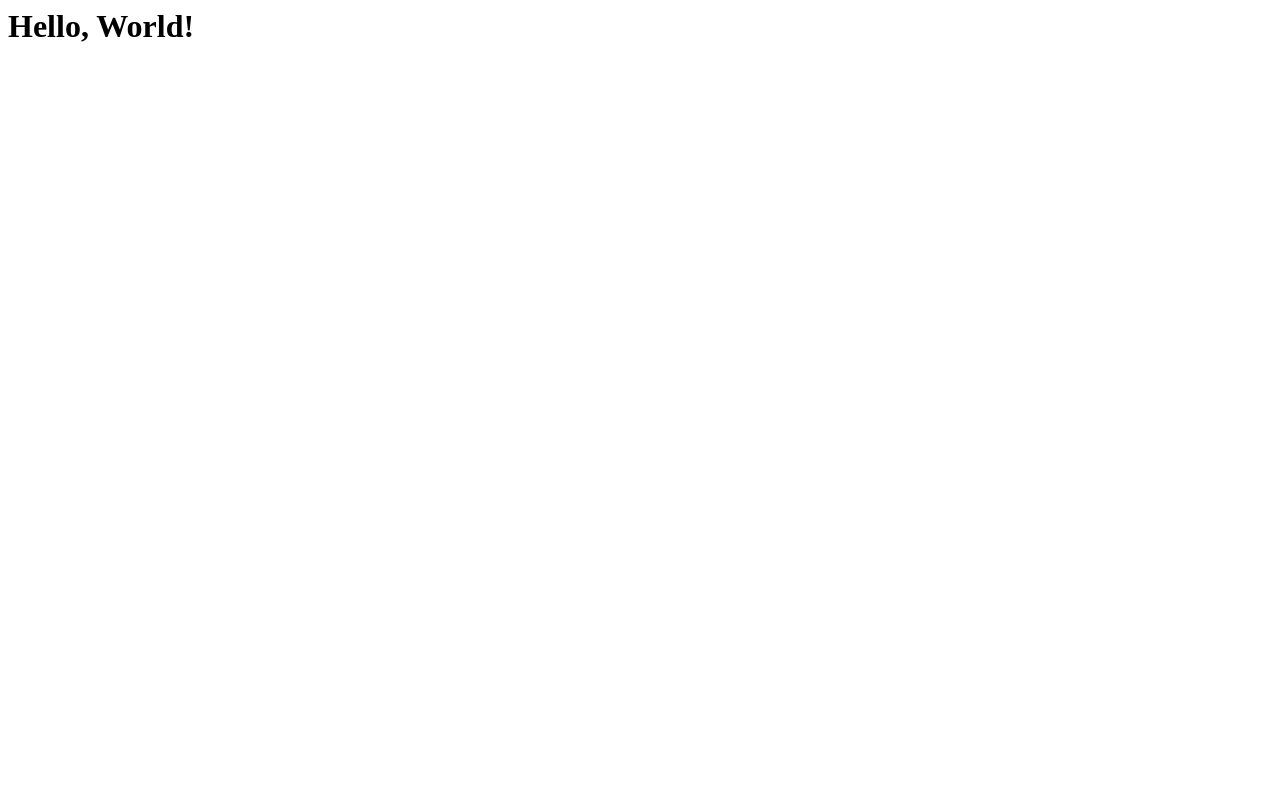
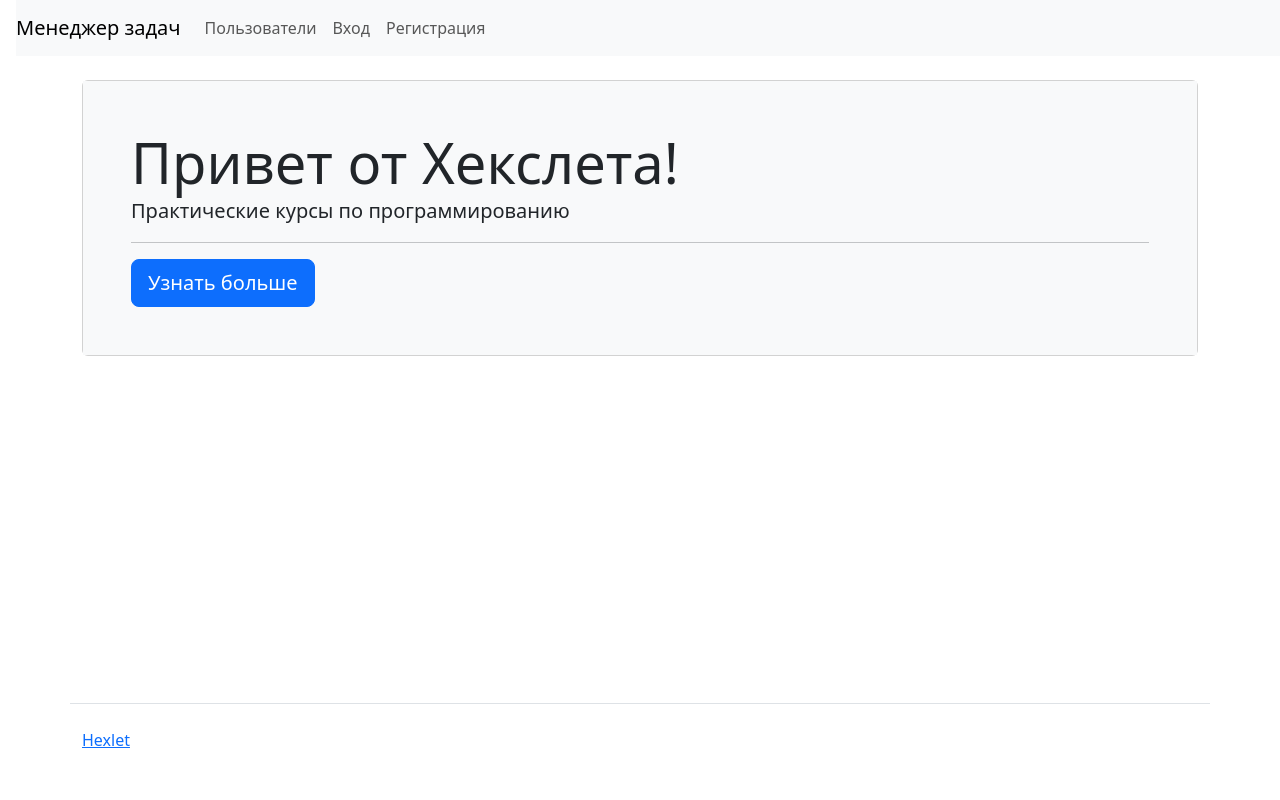
Before and after one commit to Blind-Beast/python-project-52, a Django app: page / in a window 1280 px wide. Before the commit the page is almost empty. Run offline with Django 5.2, Linux system fonts and the light colour scheme.

Commit message:
add base.html

```diff
--- a/pyproject.toml
+++ b/pyproject.toml
@@ -7,6 +7,7 @@ requires-python = ">=3.12"
 dependencies = [
     "dj-database-url>=3.0.1",
     "django==5.2.4",
+    "django-bootstrap5>=25.2",
     "gunicorn>=23.0.0",
     "psycopg2-binary>=2.9.10",
 ]
--- /dev/null
+++ b/task_manager/templates/base.html
@@ -0,0 +1,55 @@
+<!DOCTYPE html>
+<html lang="en">
+
+<head>
+    <meta charset="UTF-8">
+    <meta name="viewport" content="width=device-width, initial-scale=1, shrink-to-fit=no">
+    <meta name="description" content="Fourth project for Hexlet.io">
+    <link href="https://cdn.jsdelivr.net/npm/bootstrap@5.3.6/dist/css/bootstrap.min.css" rel="stylesheet"
+        integrity="sha384-4Q6Gf2aSP4eDXB8Miphtr37CMZZQ5oXLH2yaXMJ2w8e2ZtHTl7GptT4jmndRuHDT" crossorigin="anonymous">
+    <script src="https://cdn.jsdelivr.net/npm/bootstrap@5.3.6/dist/js/bootstrap.bundle.min.js"
+        integrity="sha384-j1CDi7MgGQ12Z7Qab0qlWQ/Qqz24Gc6BM0thvEMVjHnfYGF0rmFCozFSxQBxwHKO"
+        crossorigin="anonymous"></script>
+    <title>Менеджер задач Hexlet</title>
+</head>
+
+<body class="d-flex flex-column min-vh-100">
+    <nav class="navbar navbar-expand-lg navbar-light bg-light ms-3">
+        <a class="navbar-brand" href="#">Менеджер задач</a>
+        <button class="navbar-toggler" data-bs-toggle="collapse" data-bs-target="#navbarToggleExternalContent">
+            <span class="navbar-toggler-icon"></span>
+        </button>
+        <div class="collapse navbar-collapse" id="navbarToggleExternalContent">
+            <ul class="navbar-nav mr-auto">
+                <li class="nav-item">
+                    <a class="nav-link" href="#">Пользователи</a>
+                </li>
+            </ul>
+            <ul class="navbar-nav">
+                <li class="nav-item">
+                    <a class="nav-link" href="#">Вход</a>
+                </li>
+                <li class="nav-item">
+                    <a class="nav-link" href="#">Регистрация</a>
+                </li>
+            </ul>
+        </div>
+    </nav>
+    <div class="container wrapper flex-grow-1">
+        {% block content %}{% endblock %}
+    </div>
+    <footer>
+        <div class="container my-5 pt-4 border-top">
+            <a target="_blank" href="https://ru.hexlet.io">Hexlet</a>
+        </div>
+    </footer>
+    <div at-magnifier-wrapper>
+        <div class="at-theme-light">
+            <div class="at-base notranslate" translate="no">
+                <div class="EuwGd" style="top: 0px; left: 0px;"></div>
+            </div>
+        </div>
+    </div>
+</body>
+
+</html>
--- a/task_manager/templates/index.html
+++ b/task_manager/templates/index.html
@@ -1 +1,14 @@
-<h1>Hello, World!</h1>
+{% extends "base.html" %}
+
+{% block content %}
+<h1 class="my-4"> </h1>
+<h1 class="my-4"></h1>
+<div class="card">
+    <div class="card-body p-5 bg-light">
+        <div class="display-4">Привет от Хекслета!</div>
+        <p class="lead">Практические курсы по программированию</p>
+        <hr>
+        <a class="btn btn-primary btn-lg" href="https://ru.hexlet.io">Узнать больше</a>
+    </div>
+</div>
+{% endblock %}
```
Also changed, not shown: 1 other file.
